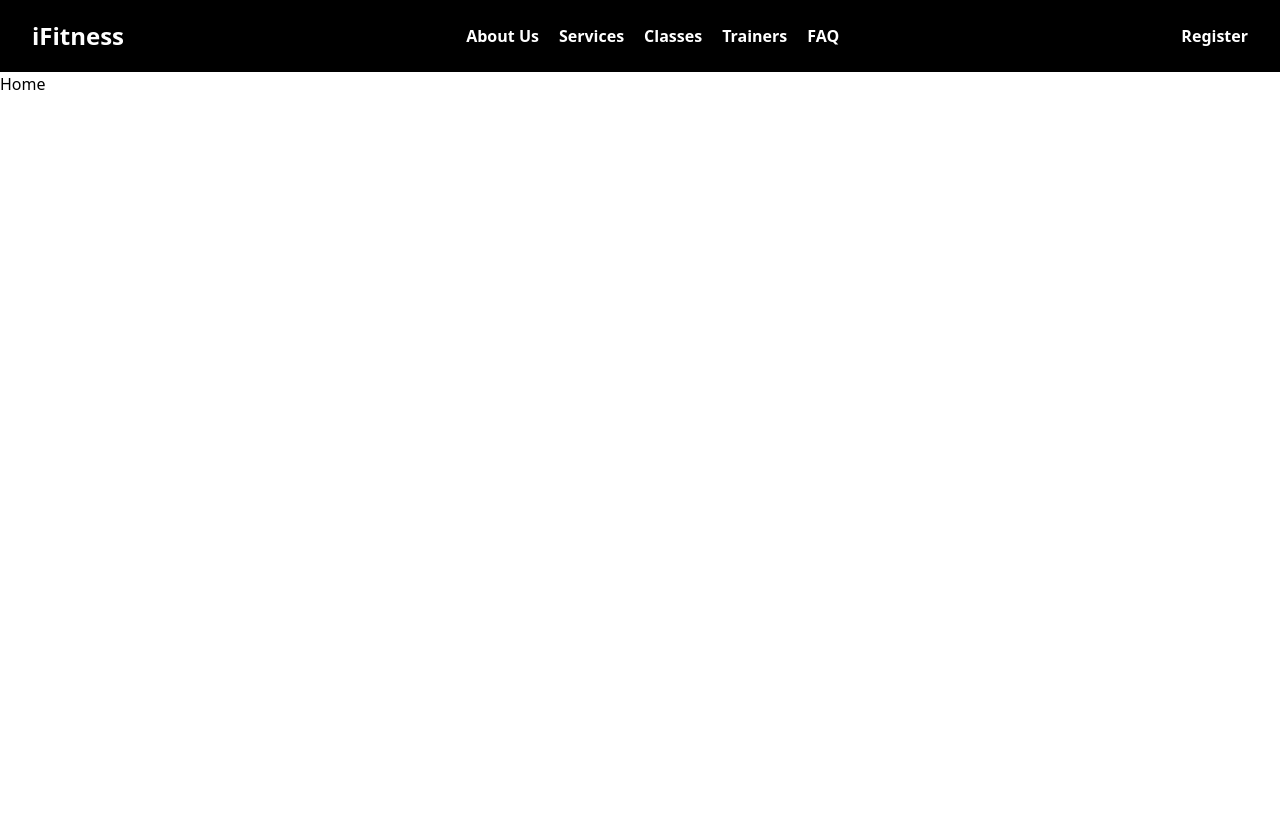
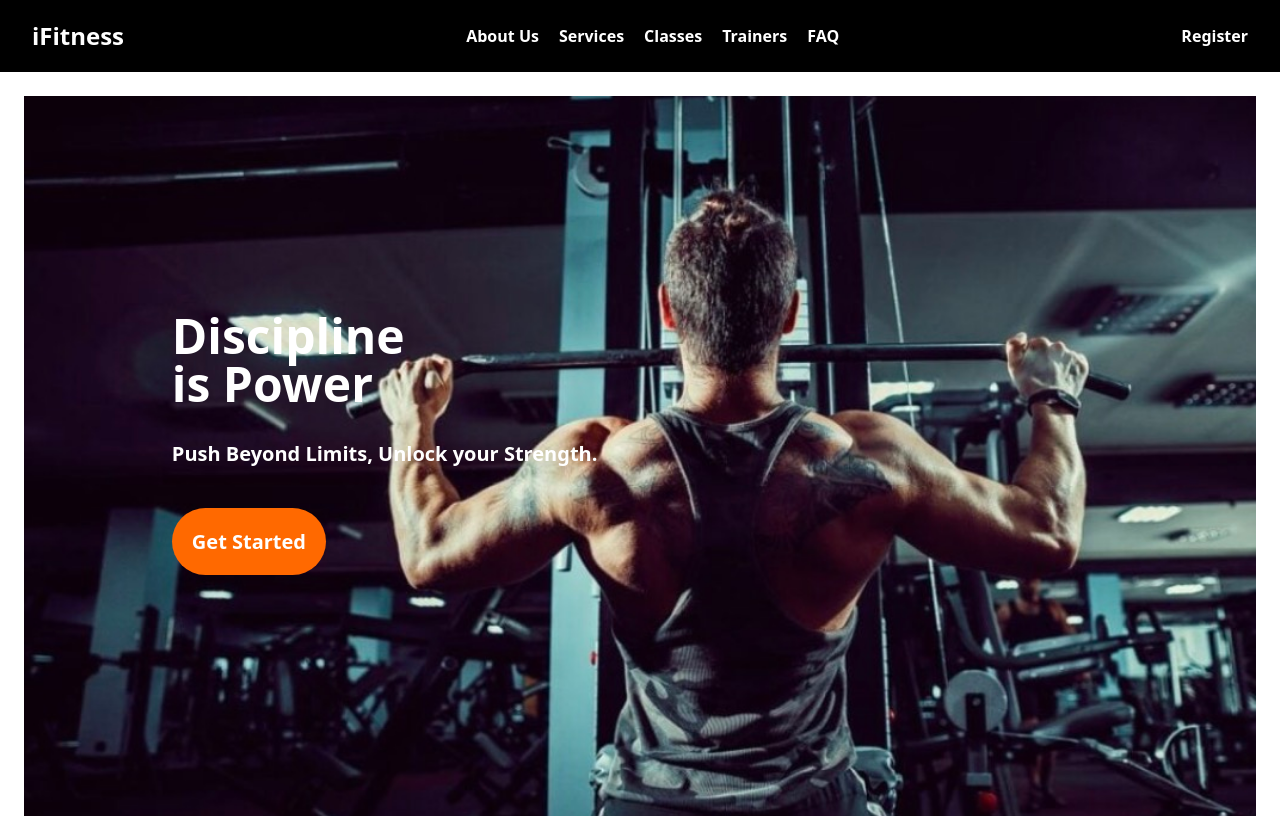
Before and after one commit to gingerbread77/GYM, a React (Vite) app in the folder frontend/: page / in a window 1280 px wide. Before the commit the page ends 800 px from the top, so only its background shows below. Built offline with nearby package versions, Linux system fonts and the light colour scheme.

Commit message:
Add hero section to home page

```diff
--- /dev/null
+++ b/frontend/src/components/Hero.jsx
@@ -0,0 +1,22 @@
+import React from 'react'
+import { Link } from 'react-router-dom'
+import gym_img from '../assets/gym.jpg'
+
+const Hero = () => {
+  return (
+    <section className="min-h-[720px] bg-cover bg-center bg-no-repeat relative m-6" style={{ backgroundImage: `url(${gym_img})` }}>
+      <div className="text-white absolute left-[12%] top-[30%]">
+        <div className="mb-8">
+          <h1 className="text-5xl font-bold">Discipline</h1>
+          <h1 className="text-5xl font-bold">is Power</h1>
+        </div>
+        <div className="text-xl font-bold mb-15">
+          <p>Push Beyond Limits, Unlock your Strength.</p>
+        </div>
+        <Link to="/register" className="px-5 py-5 text-xl bg-orange-500 cursor-pointer rounded-full font-bold border-none hover:bg-orange-400 focus:outline-none">Get Started</Link>
+      </div>
+    </section>
+  )
+}
+
+export default Hero
--- a/frontend/src/pages/Home.jsx
+++ b/frontend/src/pages/Home.jsx
@@ -1,8 +1,11 @@
 import React from 'react'
+import Hero from '../components/Hero'
 
 const Home = () => {
   return (
-    <div>Home</div>
+    <>
+    <Hero/>
+    </>
   )
 }
 
```
Also changed, not shown: frontend/src/assets/gym.jpg (added).
